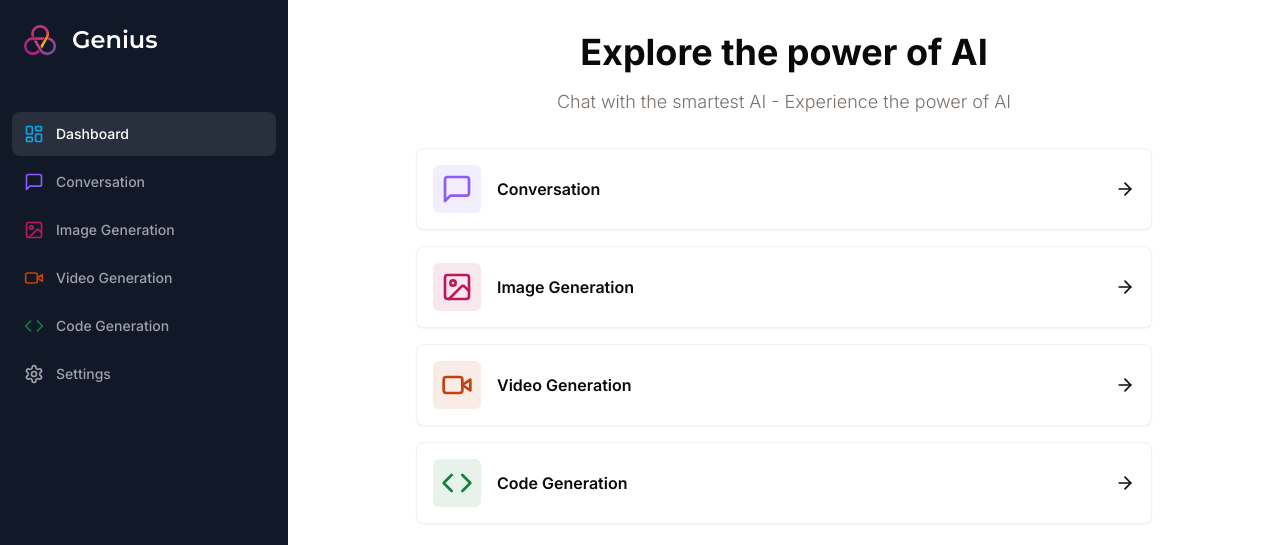
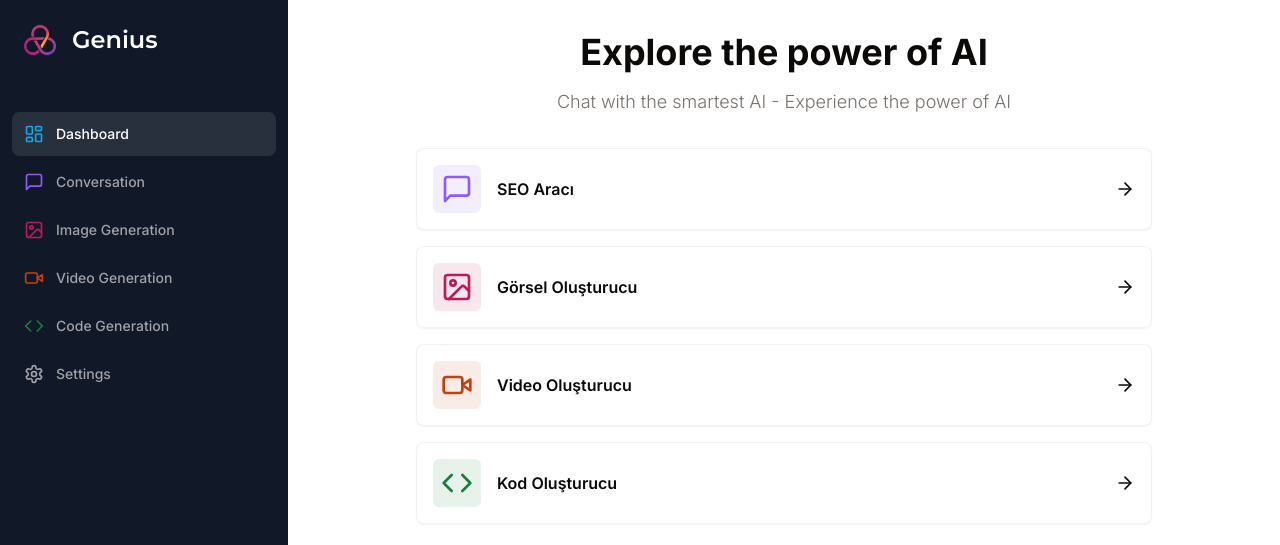
Before and after one commit to bocecix0/ainovas22, a Next.js app: page /dashboard in a window 1280 px wide. Shown: the top 545 px of the page. Built offline with nearby package versions, Linux system fonts and the light colour scheme; no server answers.

Commit message:
constants.ts

```diff
--- a/constants.ts
+++ b/constants.ts
@@ -4,28 +4,28 @@ export const MAX_FREE_COUNTS = 100;
 
 export const tools = [
   {
-    label: 'Conversation',
+    label: 'SEO Aracı',
     icon: MessageSquare,
     href: '/conversation',
     color: "text-violet-500",
     bgColor: "bg-violet-500/10",
   },
   {
-    label: 'Image Generation',
+    label: 'Görsel Oluşturucu',
     icon: ImageIcon,
     color: "text-pink-700",
     bgColor: "bg-pink-700/10",
     href: '/image',
   },
   {
-    label: 'Video Generation',
+    label: 'Video Oluşturucu',
     icon: VideoIcon,
     color: "text-orange-700",
     bgColor: "bg-orange-700/10",
     href: '/video',
   },
   {
-    label: 'Code Generation',
+    label: 'Kod Oluşturucu',
     icon: Code,
     color: "text-green-700",
     bgColor: "bg-green-700/10",
```
